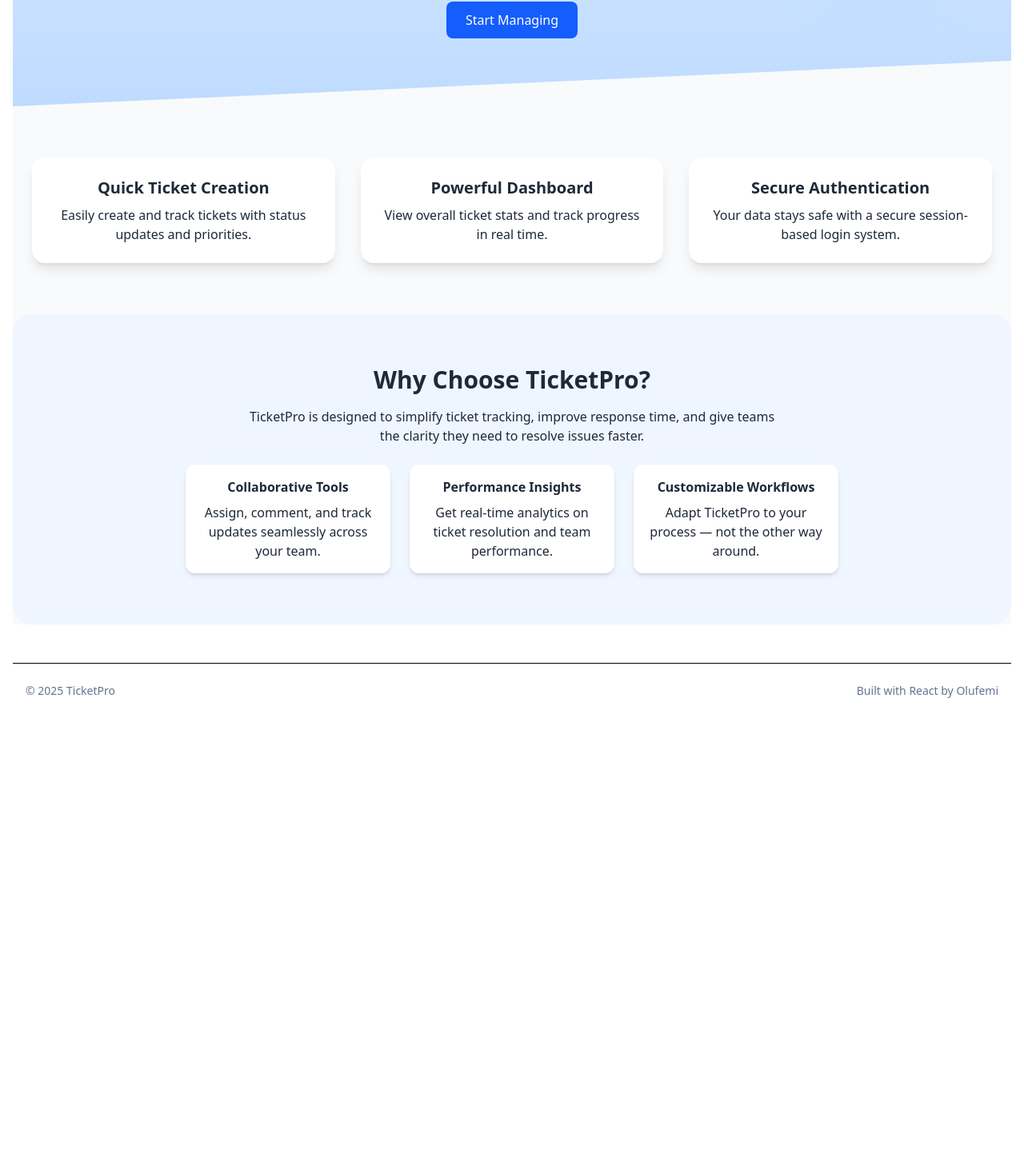
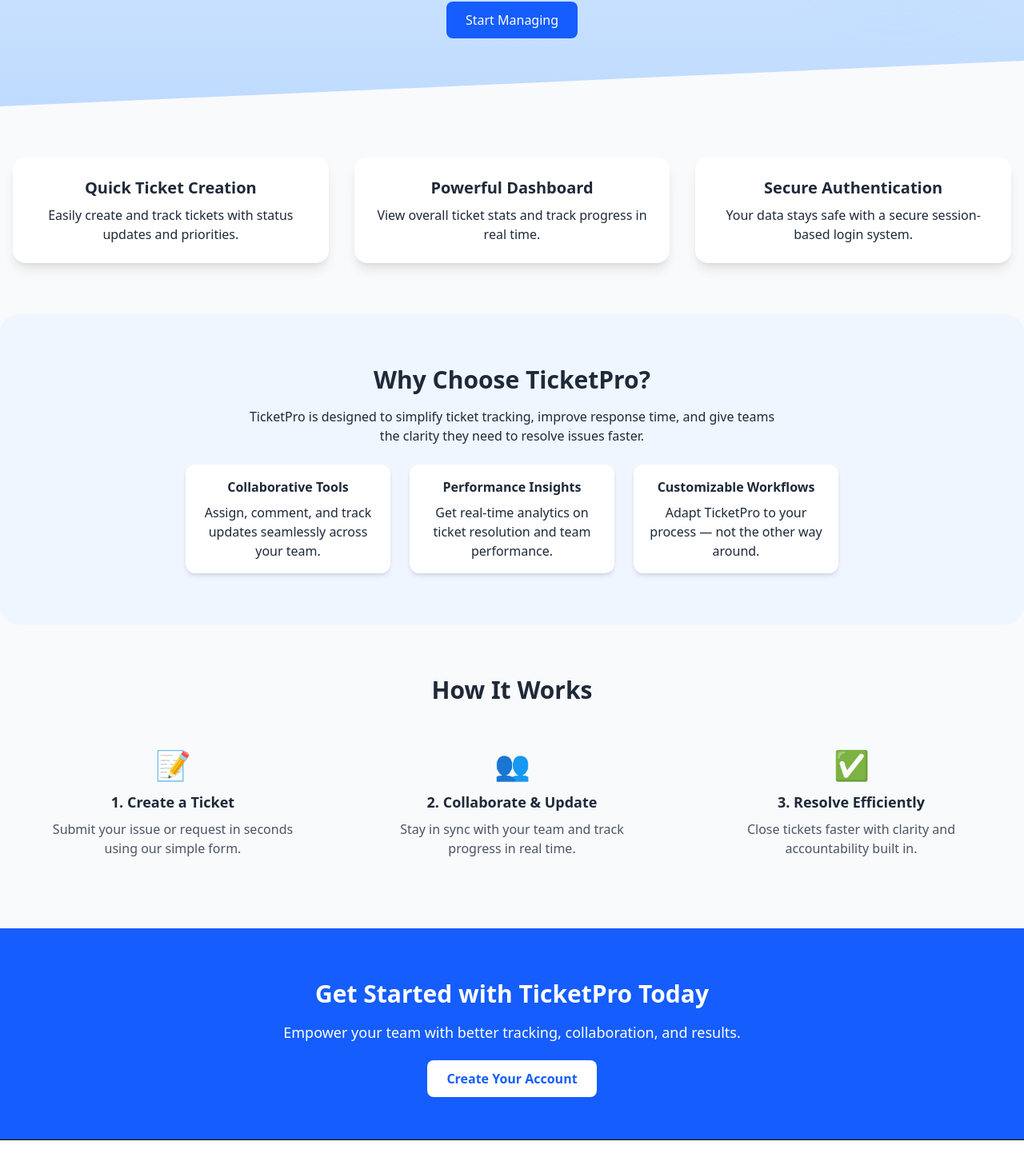
Before and after one commit to theotherfemi/ticketing-app-react, a React (Vite) app: page / in a window 1280 px wide. Shown: the part 319-1771 px from the top of the page at 80% size. Before the commit the page ends 1217 px from the top, so only its background shows below. Built offline with nearby package versions, Linux system fonts and the light colour scheme; no server answers.

Commit message:
entire ui cleanup

```diff
--- a/src/App.jsx
+++ b/src/App.jsx
@@ -12,9 +12,9 @@
 
 export default function App() {
   return (
-    <div className='grow max-w-[1440px] w-full mx-auto px-4'>
+    <>
       <Header />
-      <main className="">
+      <main>
         <Routes>
           <Route path="/" element={<Landing />} />
           <Route path="/auth/login" element={<Login />} />
@@ -42,6 +42,6 @@
         </Routes>
       </main>
       <Footer />
-    </div>
+    </>
   );
 }
--- a/src/components/Footer.jsx
+++ b/src/components/Footer.jsx
@@ -1,7 +1,7 @@
 export default function Footer(){
     return (
-        <footer className="bg-white mt-12 border-t">
-            <div className="container-max mx-auto px-4 py-6 text-sm text-slate-500 flex justify-between">
+        <footer className="bg-white border-t">
+            <div className="max-w-[1440px] mx-auto px-4 py-6 text-sm text-slate-500 flex justify-between">
                 <div>© {new Date().getFullYear()} TicketPro</div>
                 <div>Built with React by Olufemi</div>
             </div>
--- a/src/components/Header.jsx
+++ b/src/components/Header.jsx
@@ -17,7 +17,7 @@
 
   return (
     <header className="bg-white shadow-sm sticky top-0 z-50">
-      <div className="w-full mx-auto px-4 py-4 flex items-center justify-between">
+      <div className="max-w-[1440px] w-full mx-auto px-4 py-4 flex items-center justify-between">
         {/* Logo */}
         <Link to="/" className="text-2xl font-bold text-blue-600">
           TicketPro
--- a/src/pages/Dashboard.jsx
+++ b/src/pages/Dashboard.jsx
@@ -5,15 +5,9 @@
   const { logout, session } = useAuth();
 
   return (
-    <main className="w-full py-16">
+    <main className="w-full max-w-[1440px] px-4 mx-auto py-16">
       <div className="flex justify-between items-center mb-8">
-          Welcome Back, {session?.user?.email?.split('@')[0] || 'User'} 👋
-        <button
-          onClick={logout}
-          className="bg-red-500 text-white px-4 py-2 rounded-lg hover:bg-red-600 transition"
-        >
-          Logout
-        </button>
+        Welcome Back, {session?.user?.email?.split('@')[0] || 'User'} 👋
       </div>
 
       <p className="text-gray-600 mb-12 text-center">
--- a/src/pages/Landing.jsx
+++ b/src/pages/Landing.jsx
@@ -1,22 +1,33 @@
-import { Link } from 'react-router-dom';
-
+import { Link } from "react-router-dom";
 
 export default function LandingPage() {
   return (
     <div className="min-h-screen flex flex-col items-center bg-gray-50 text-gray-800">
-    <section className="relative flex flex-col items-center justify-center text-center px-4 py-24 w-full max-w-[1440px] overflow-hidden">
-    <div className="absolute inset-0 bg-linear-to-b from-blue-100 to-blue-200 clip-wave"></div>
+      {/* 🌟 Hero Section */}
+      <section className="relative flex flex-col items-center justify-center text-center px-4 py-24 w-full overflow-hidden">
+        <div className="absolute inset-0 bg-gradient-to-b from-blue-100 to-blue-200 clip-wave"></div>
+
         <div className="relative z-10 max-w-2xl">
-    <h2 className="text-5xl font-extrabold mb-4">Manage Your Tickets Seamlessly</h2>
-    <p className="text-lg mb-6">From creation to resolution — all in one intuitive dashboard built for efficiency.</p>
-    <Link to="/auth/signup" className="bg-blue-600 text-white px-6 py-3 rounded-lg hover:bg-blue-700">Start Managing</Link>
-    {/* <button type="submit" className="w-full bg-blue-600 text-white py-3 rounded-lg hover:bg-blue-700 transition">Sign Up</button> */}
+          <h2 className="text-5xl font-extrabold mb-4">
+            Manage Your Tickets Seamlessly
+          </h2>
+          <p className="text-lg mb-6">
+            From creation to resolution — all in one intuitive dashboard built
+            for efficiency.
+          </p>
+          <Link
+            to="/auth/signup"
+            className="bg-blue-600 text-white px-6 py-3 rounded-lg hover:bg-blue-700 transition"
+          >
+            Start Managing
+          </Link>
         </div>
+
         <div className="absolute w-32 h-32 bg-blue-400 opacity-30 rounded-full top-16 right-24 blur-3xl"></div>
       </section>
 
-
-    <section className="max-w-[1440px] w-full px-6 py-16 grid md:grid-cols-3 gap-8">
+      {/* ⚙️ Features Section */}
+      <section className="max-w-[1440px] w-full px-4 py-16 grid md:grid-cols-3 gap-8">
         <div className="bg-white shadow-lg rounded-2xl p-6 text-center">
           <h3 className="text-xl font-semibold mb-2">Quick Ticket Creation</h3>
           <p>Easily create and track tickets with status updates and priorities.</p>
@@ -31,11 +42,15 @@
         </div>
       </section>
 
+      {/* 💡 Why Choose Section */}
+      <section className="w-full py-16 bg-blue-50 rounded-3xl text-center">
+        <h3 className="text-3xl font-bold mb-4">Why Choose TicketPro?</h3>
+        <p className="max-w-2xl mx-auto mb-6">
+          TicketPro is designed to simplify ticket tracking, improve response
+          time, and give teams the clarity they need to resolve issues faster.
+        </p>
 
-    <section className="max-w-[1440px] w-full px-6 py-16 bg-blue-50 rounded-3xl text-center">
-    <h3 className="text-3xl font-bold mb-4">Why Choose TicketPro?</h3>
-    <p className="max-w-2xl mx-auto mb-6">TicketPro is designed to simplify ticket tracking, improve response time, and give teams the clarity they need to resolve issues faster.</p>
-    <div className="flex flex-wrap justify-center gap-6">
+        <div className="flex flex-wrap justify-center gap-6 w-full">
           <div className="bg-white shadow-md rounded-xl p-4 w-64">
             <h4 className="font-semibold mb-2">Collaborative Tools</h4>
             <p>Assign, comment, and track updates seamlessly across your team.</p>
@@ -50,6 +65,52 @@
           </div>
         </div>
       </section>
+
+      {/* 🧭 How It Works Section */}
+      <section className="w-full px-6 py-16 text-center">
+        <h3 className="text-3xl font-bold mb-8">How It Works</h3>
+        <div className="grid sm:grid-cols-3 gap-10 max-w-[1440px] mx-auto w-full">
+          <div className="p-6">
+            <div className="text-blue-600 text-4xl mb-3">📝</div>
+            <h4 className="font-semibold text-lg mb-2">1. Create a Ticket</h4>
+            <p className="text-gray-600">
+              Submit your issue or request in seconds using our simple form.
+            </p>
+          </div>
+          <div className="p-6">
+            <div className="text-blue-600 text-4xl mb-3">👥</div>
+            <h4 className="font-semibold text-lg mb-2">
+              2. Collaborate & Update
+            </h4>
+            <p className="text-gray-600">
+              Stay in sync with your team and track progress in real time.
+            </p>
+          </div>
+          <div className="p-6">
+            <div className="text-blue-600 text-4xl mb-3">✅</div>
+            <h4 className="font-semibold text-lg mb-2">3. Resolve Efficiently</h4>
+            <p className="text-gray-600">
+              Close tickets faster with clarity and accountability built in.
+            </p>
+          </div>
+        </div>
+      </section>
+
+      {/* 🚀 Final CTA Section */}
+      <section className="w-full bg-blue-600 text-white text-center py-16 px-6">
+        <h3 className="text-3xl font-bold mb-4">
+          Get Started with TicketPro Today
+        </h3>
+        <p className="mb-8 text-lg">
+          Empower your team with better tracking, collaboration, and results.
+        </p>
+        <Link
+          to="/auth/signup"
+          className="bg-white text-blue-600 px-6 py-3 rounded-lg font-semibold hover:bg-gray-100 transition"
+        >
+          Create Your Account
+        </Link>
+      </section>
     </div>
   );
 }
--- a/src/pages/Tickets.jsx
+++ b/src/pages/Tickets.jsx
@@ -47,10 +47,9 @@
   };
 
   return (
-    <div className="w-full mx-auto px-4 py-8">
+    <div className="max-w-[1440px] w-full mx-auto px-4 py-8 min-h-screen">
       {/* Header */}
-      <div className="flex justify-between items-center mb-6">
-        <h2 className="text-3xl font-bold text-blue-600">My Tickets</h2>
+      <div className="flex justify-end items-center mb-6">
         <button
           onClick={() => {
             setEditingTicket(null);
@@ -64,7 +63,7 @@
 
       {/* Tickets Grid */}
       {tickets.length === 0 ? (
-        <p className="text-center text-gray-500 mt-10">
+        <p className="text-center text-gray-500 mt-12">
           No tickets yet — create one to get started!
         </p>
       ) : (
```
Lines whose indentation alone changed are shown as unchanged.
